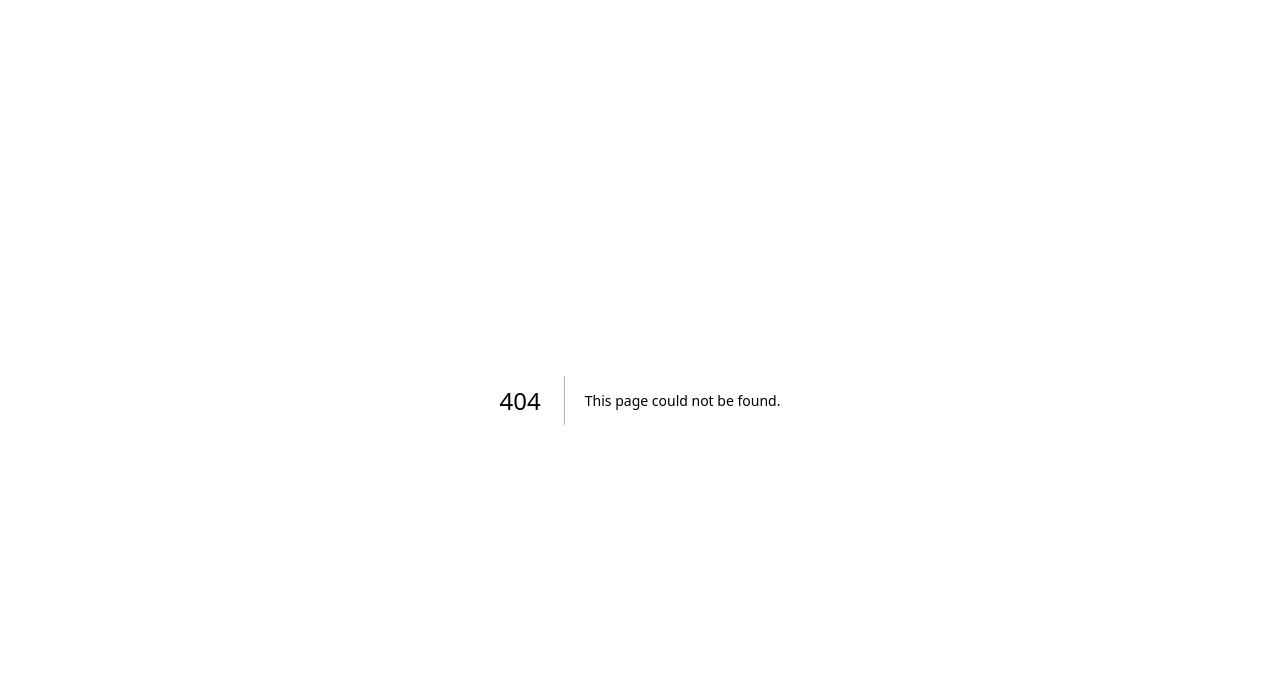
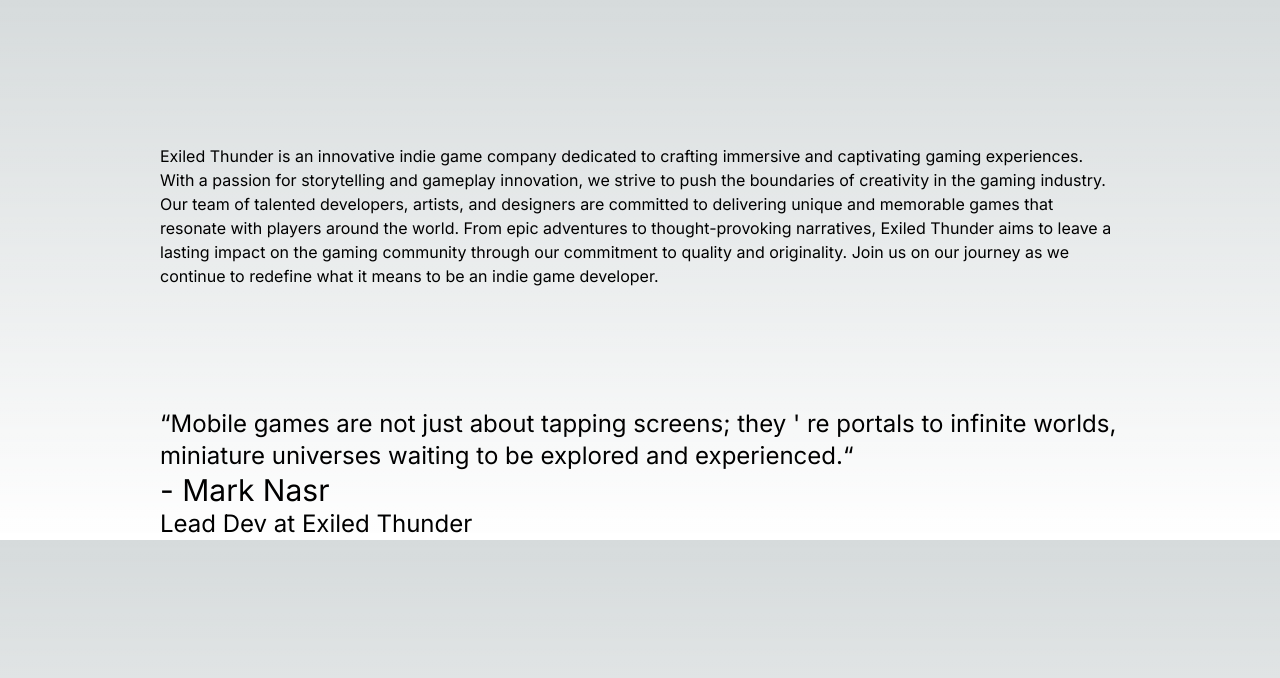
Before and after one commit to ElieMaged/ExiledThunder, a Next.js app: page /about in a window 1280 px wide. Before the commit this address had no page. Shown: the top 678 px of the page. Built offline with nearby package versions, Linux system fonts and the light colour scheme.

Commit message:
Create page.tsx

```diff
--- /dev/null
+++ b/app/about/page.tsx
@@ -0,0 +1,37 @@
+
+
+export default function about() {
+
+    return(
+        <>
+<br></br>
+<br></br>
+<br></br>
+<br></br>
+<br></br>
+<br></br>
+
+<div className='container px-40'>
+    <div>
+    Exiled Thunder is an innovative indie game company dedicated to crafting immersive and captivating gaming experiences. With a passion for storytelling and gameplay innovation, we strive to push the boundaries of creativity in the gaming industry. Our team of talented developers, artists, and designers are committed to delivering unique and memorable games that resonate with players around the world. From epic adventures to thought-provoking narratives, Exiled Thunder aims to leave a lasting impact on the gaming community through our commitment to quality and originality. Join us on our journey as we continue to redefine what it means to be an indie game developer.
+    </div>
+    <br></br>
+    <br></br>
+    <br></br>
+    <br></br>
+    <br></br>
+
+    <p className='text-2xl'>
+    &ldquo;Mobile games are not just about tapping screens; they &apos; re portals to infinite worlds, miniature universes waiting to be explored and experienced.&ldquo;
+    <br></br>
+    <p className='text-3xl'>
+     - Mark Nasr
+     </p>
+     <p>
+        Lead Dev at Exiled Thunder
+     </p>
+</p>
+    </div>
+        </>
+    )
+}
```
